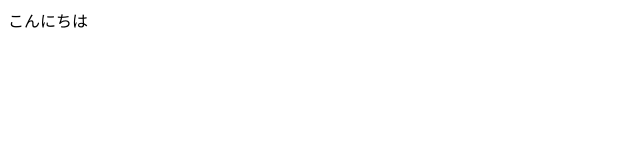
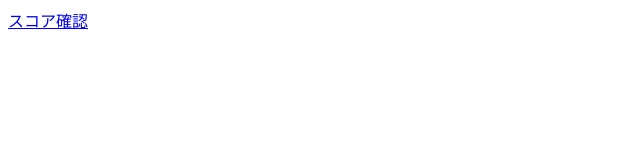
Before and after one commit to YusukeNakanoRoom6/YusukeNakanoRoom6.github.io, a plain HTML site: page index.html in a window 1280 px wide. Shown: the full height of the page, 0-640 px from the left. Drawn offline with Linux system fonts and the light colour scheme.

Commit message:
Update index.html

```diff
--- a/index.html
+++ b/index.html
@@ -3,6 +3,6 @@
 <head>
 </head>
 <body>
-    こんにちは
+    <a href="https://yusukenakanoroom6.github.io/score.html">スコア確認</a>
 </body>
 </html>
```
